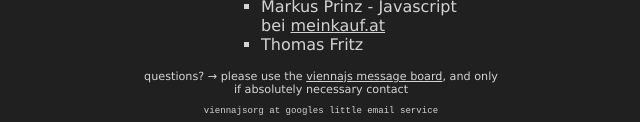
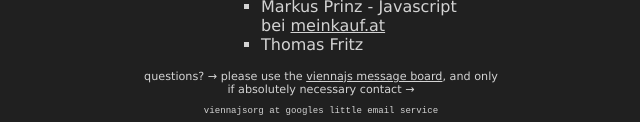
Before and after one commit to franzenzenhofer/vienna.js, a website: page html/src/index.html in a window 1280 px wide. Shown: the part 952-1074 px from the top of the page, 319-959 px from the left. Drawn offline with Linux system fonts and the light colour scheme.

Commit message:
lest meetup, next meetup

```diff
--- a/html/src/index.html
+++ b/html/src/index.html
@@ -79,7 +79,7 @@
     </div>
 </div>
 <div id="questions">
-    questions? → please use the&nbsp;<a href="http://www.meetup.com/viennajs/messages/boards/">viennajs message board</a>, and only if absolutely necessary contact <pre><npbr>viennajsorg at googles little email service</nobr></pre>
+    questions? → please use the&nbsp;<a href="http://www.meetup.com/viennajs/messages/boards/">viennajs message board</a>, and only if absolutely necessary contact →<pre><npbr>viennajsorg at googles little email service</nobr></pre>
 </div>
         </center>
     </body>
```
Also changed, not shown: html/min/index.html (+1 -1 lines).
